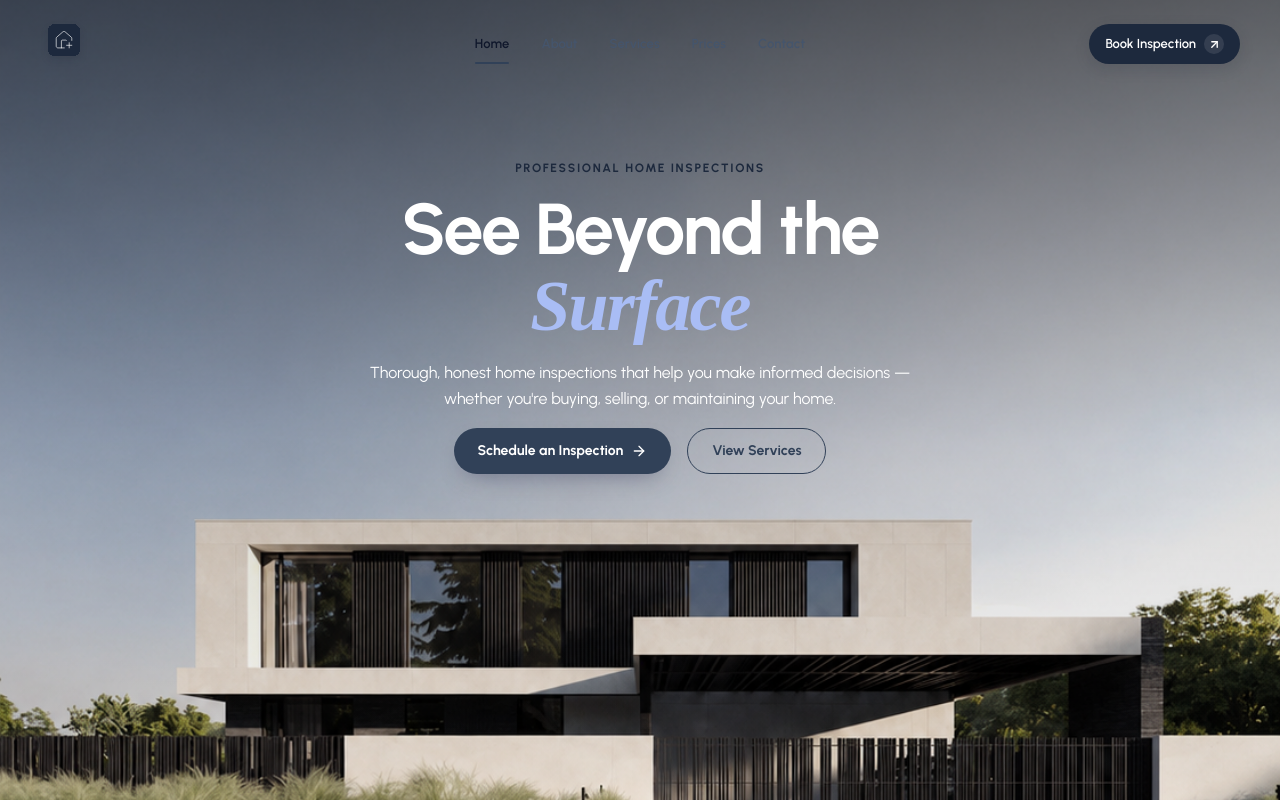
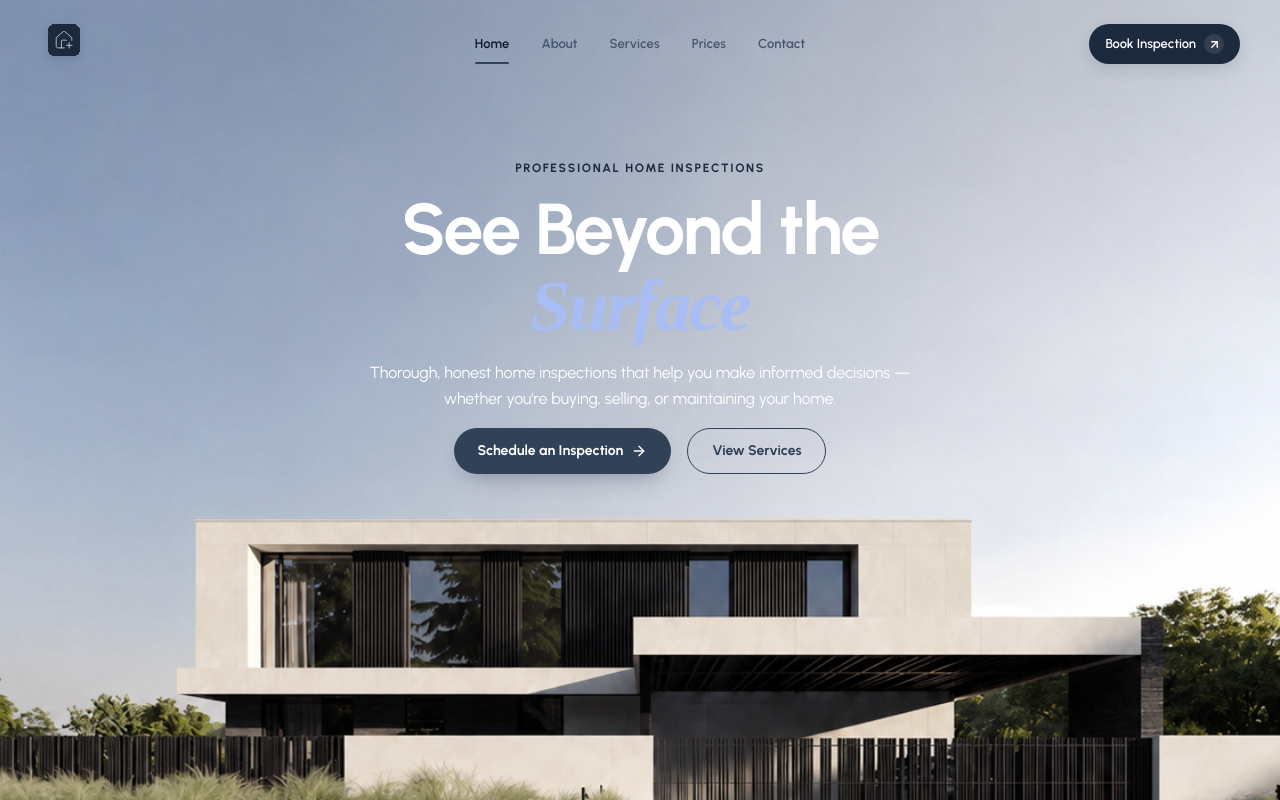
Before and after one commit to LeelaMohan217/sa-elite-home-inspection, a React (Vite) app: page / in a window 1280 px wide. Shown: the top 800 px of the page. Built offline with nearby package versions, Linux system fonts and the light colour scheme; a web font is replaced by a local one.

Commit message:
Remove dark gradient scrim from hero
The overlay was darkening the sky more than intended.

```diff
--- a/src/pages/Home.jsx
+++ b/src/pages/Home.jsx
@@ -124,12 +124,6 @@ function Home() {
           style={{
             backgroundImage: `url(${heroImage})`,
           }}
-          aria-hidden="true"
-        />
-
-        {/* Scrim for text legibility */}
-        <div
-          className="absolute inset-0 bg-gradient-to-b from-black/55 via-black/15 to-transparent"
           aria-hidden="true"
         />
 
```
